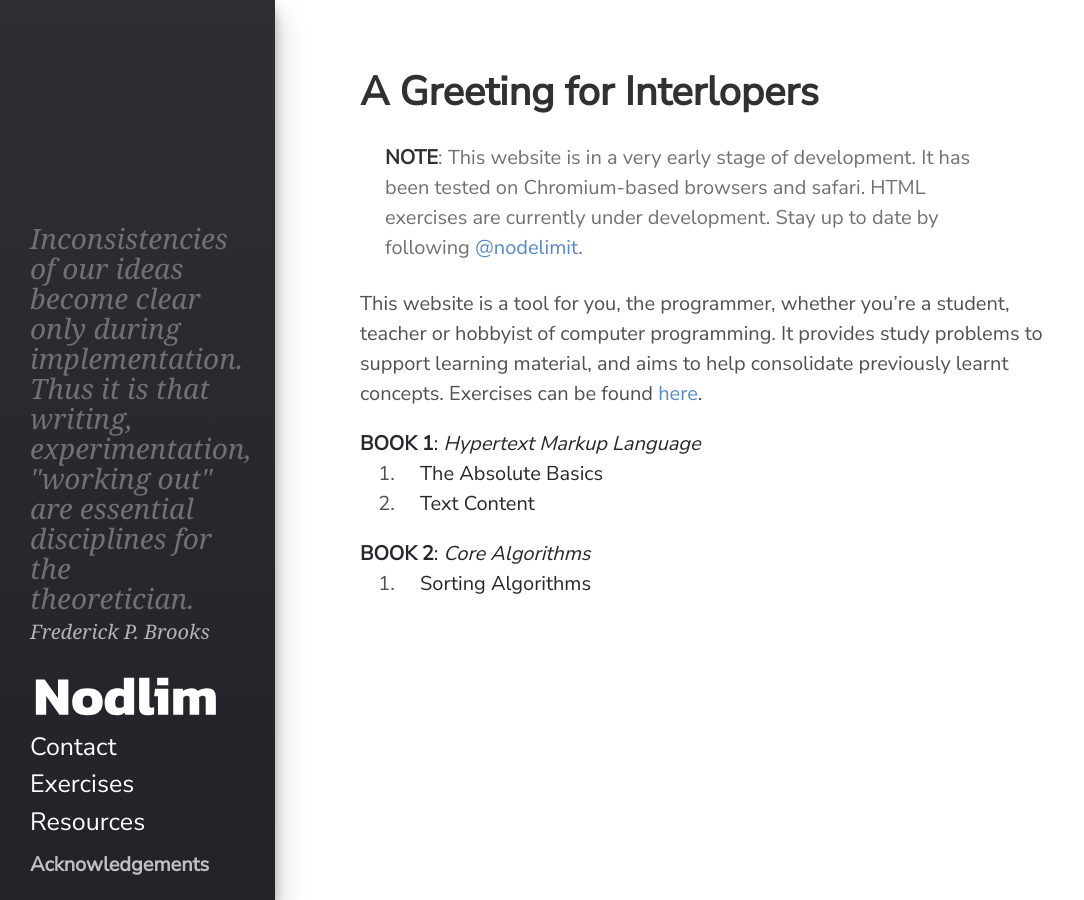
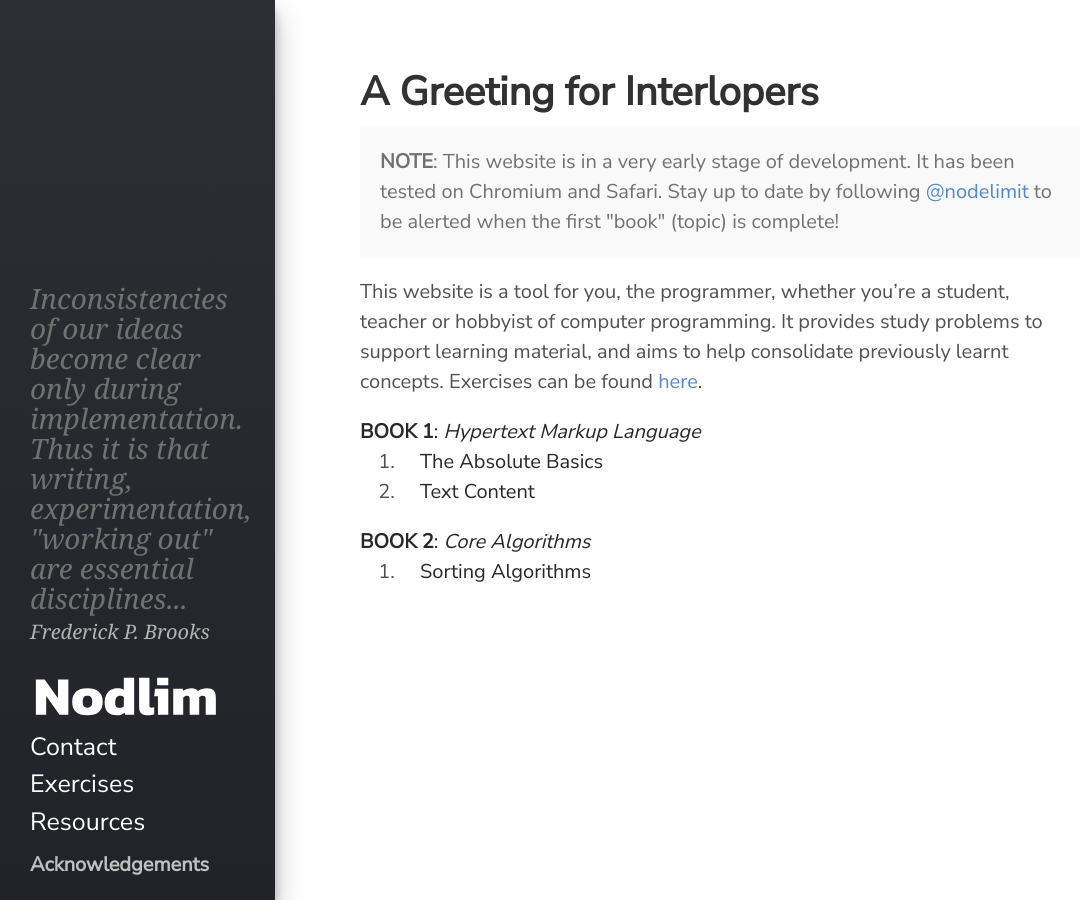
Before and after one commit to kranzuft/nodlim_old, a Jekyll site: the page built from index.md, in a window 1280 px wide. Shown: the whole page, without its empty margins (0-1084 px from the left). Built offline with Jekyll 4.4.1, drawn with Linux system fonts in a browser that asks for light colours.

Commit message:
Changed the site status notice to a poole message (see poole.css .message class)

```diff
--- a/index.md
+++ b/index.md
@@ -1,7 +1,7 @@
 ---
 layout: default
 title: Home
-quote: Inconsistencies of our ideas become clear only during implementation. Thus it is that writing, experimentation, "working out" are essential disciplines for the theoretician.
+quote: Inconsistencies of our ideas become clear only during implementation. Thus it is that writing, experimentation, "working out" are essential disciplines...
 qauth: Frederick P. Brooks
 qcite: https://en.wikipedia.org/wiki/The_Mythical_Man-Month
 qauth-short: I.Kant
@@ -10,7 +10,8 @@ qauth-short: I.Kant
 A Greeting for Interlopers
 ==========================
 
-> **NOTE**: This website is in a very early stage of development. It has been tested on Chromium-based browsers and safari. HTML exercises are currently under development. Stay up to date by following [@nodelimit][twit-nod].
+<p class="message"> <b>NOTE</b>: This website is in a very early stage of development. It has been tested on Chromium and Safari. Stay up to date by following <a href="https://twitter.com/nodelimit">@nodelimit</a> to be alerted when the first "book" (topic) is complete!
+</p>
 
 This website is a tool for you, the programmer, whether you're a student, teacher or hobbyist of computer programming. It provides study problems to support learning material, and aims to help consolidate previously learnt concepts. Exercises can be found [here][exercises].
 
```
